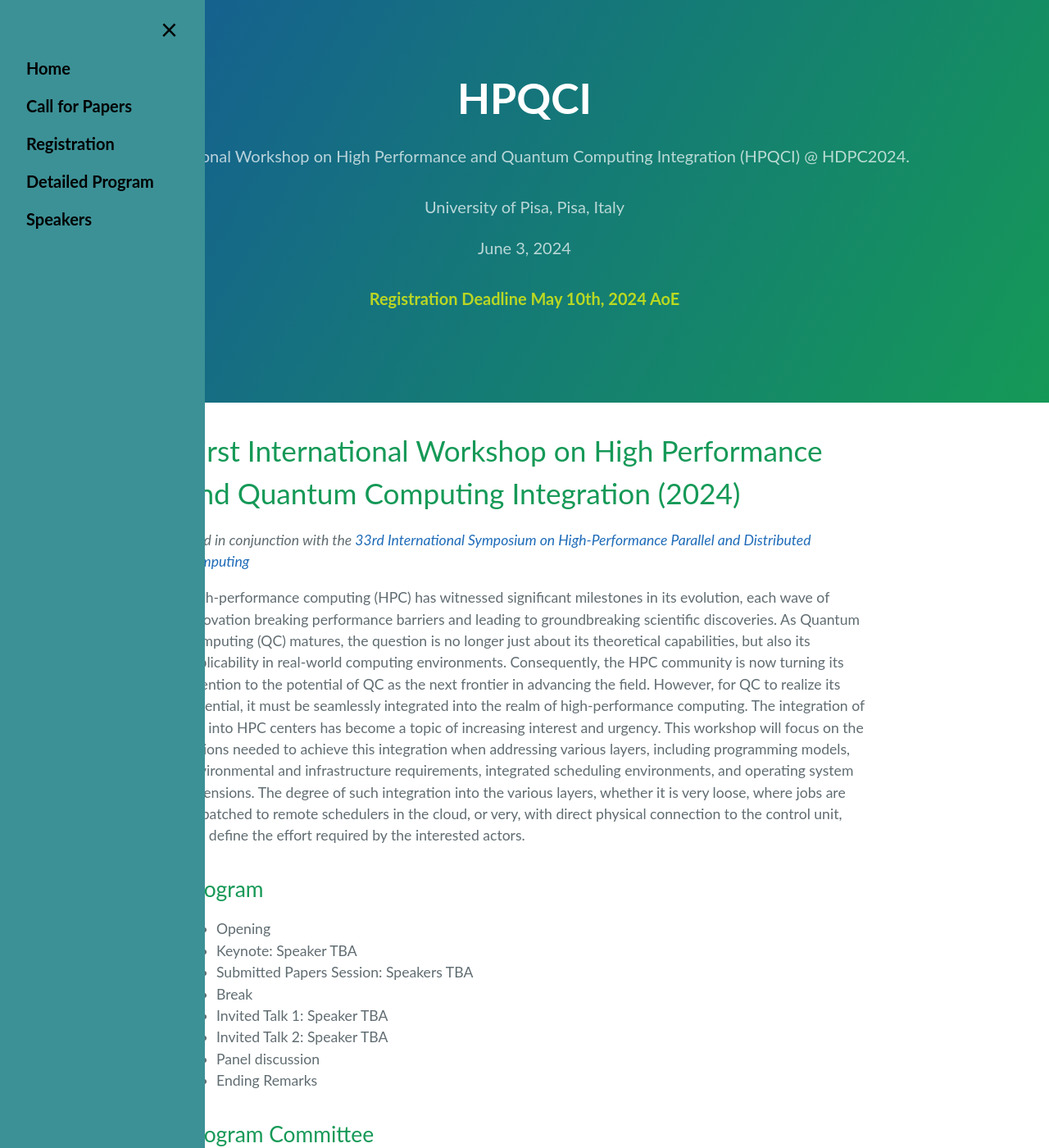
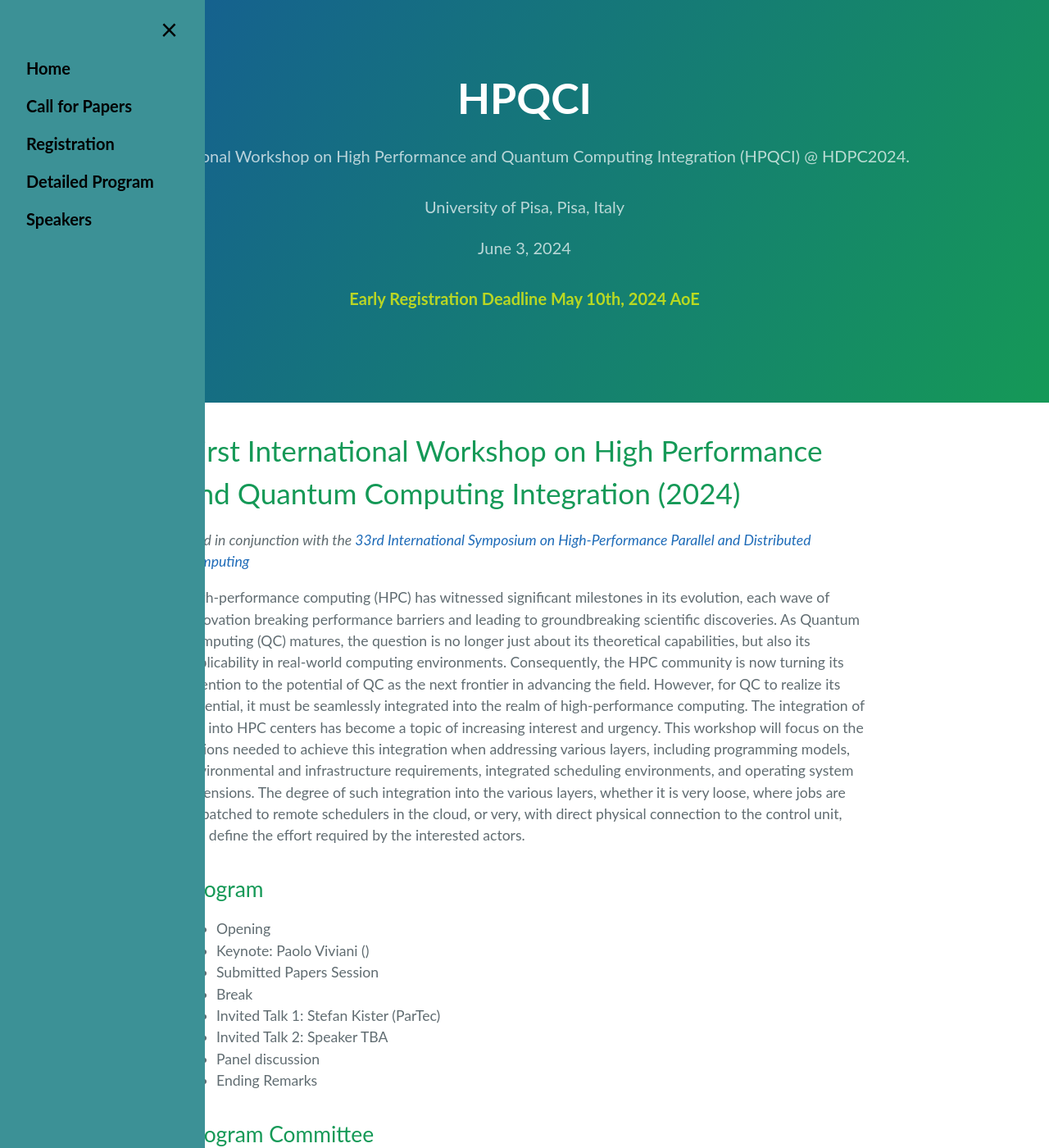
Before and after one commit to HPQCI/HPQCI.github.io, a Jekyll site: the page built from index.md, in a window 1280 px wide and 1400 px high. Shown: the whole window at 82% size. Built offline with Jekyll 4.4.1, drawn with Linux system fonts in a browser that asks for light colours.

```diff
--- a/_config.yml
+++ b/_config.yml
@@ -5,5 +5,5 @@ where: University of Pisa, Pisa, Italy
 when: June 3, 2024
 show_downloads: false
 google_analytics:
-news: Registration Deadline May 10th, 2024 AoE
+news: Early Registration Deadline May 10th, 2024 AoE
 theme: jekyll-theme-cayman
--- a/_layouts/default.html
+++ b/_layouts/default.html
@@ -93,7 +93,7 @@
       <a href="./"><b>Home</b></a>
       <a href="cfp.html"><b>Call for Papers</b></a>
       <a href="register.html"><b>Registration</b></a>
-      <a><b>Detailed Program</b></a>
+      <a href="program.html"><b>Detailed Program</b></a>
       <a><b>Speakers</b></a>
     </div>
 
--- a/index.md
+++ b/index.md
@@ -12,10 +12,10 @@ However, for QC to realize its potential, it must be seamlessly integrated into
 ## Program
 
 *   Opening
-*   Keynote: Speaker TBA
-*   Submitted Papers Session: Speakers TBA
+*   Keynote: Paolo Viviani ()
+*   Submitted Papers Session
 *   Break
-*   Invited Talk 1: Speaker TBA
+*   Invited Talk 1: Stefan Kister (ParTec)
 *   Invited Talk 2: Speaker TBA
 *   Panel discussion
 *   Ending Remarks
```
